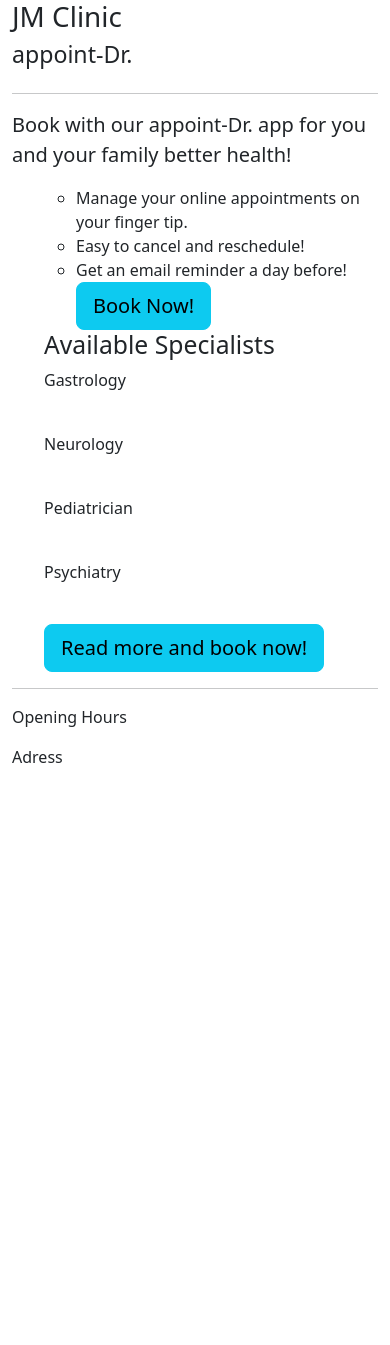
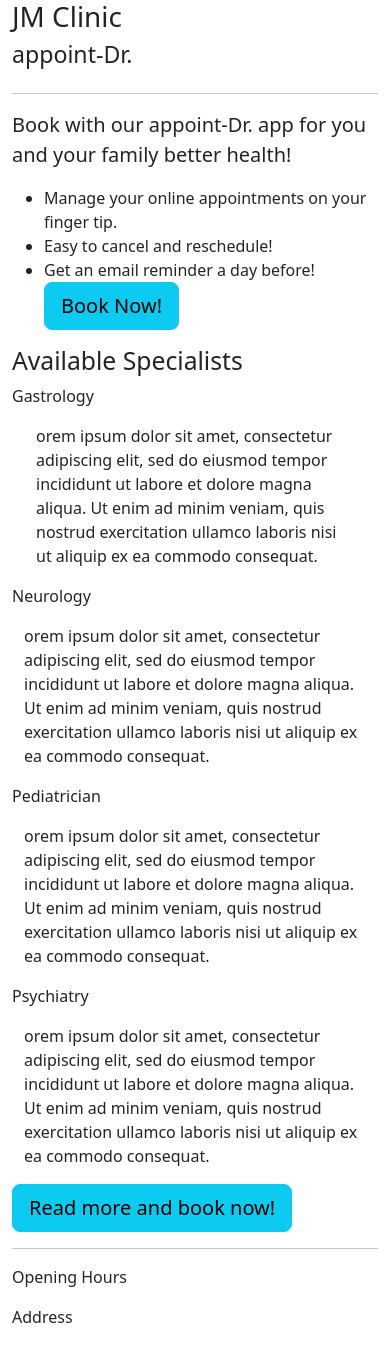
Before and after one commit to Code-Institute-Submissions/HaimanotA-appoint-Dr._OctResub, a Django app: page / in a window 390 px wide. Before the commit the page ends 763 px from the top, so only its background shows below. Run offline with Django 3.2, Linux system fonts and the light colour scheme.

Commit message:
Create a responsive grid layout for different resolutions.

```diff
--- a/booking/templates/booking/booking.html
+++ b/booking/templates/booking/booking.html
@@ -5,7 +5,7 @@
     <meta charset="UTF-8">
     <meta http-equiv="X-UA-Compatible" content="IE=edge">
     <meta name="viewport" content="width=device-width, initial-scale=1.0">
-    <title>appointDr.</title>
+    <title>appointDr./JM Clinic</title>
     <link href="https://cdn.jsdelivr.net/npm/bootstrap@5.2.0-beta1/dist/css/bootstrap.min.css" rel="stylesheet"
         integrity="sha384-0evHe/X+R7YkIZDRvuzKMRqM+OrBnVFBL6DOitfPri4tjfHxaWutUpFmBp4vmVor" crossorigin="anonymous">
     <script src="https://cdn.jsdelivr.net/npm/bootstrap@5.2.0-beta1/dist/js/bootstrap.bundle.min.js"
@@ -17,6 +17,7 @@
     <article class="container">
         <!--- Caption -->
         <div class="row">
+            <div class="col-12">
                 <section class="caption">
                     <h1>JM Clinic</h1>
                     <h3>appoint-Dr.</h3>
@@ -25,65 +26,96 @@
                     <a href="CONTACT"></a>
                 </section>
             </div>
+        </div>
         <!--- /. caption -->
         <hr>
 
-        <!--Info page -->
-        <section class="Info_page">
-            <p class="lead"><strong>Book with our appoint-Dr. app for you and your family better health!</strong></p>
+        <!--Info section -->
+
+        <section class="Info_section">
+            <div class="row">
+                <div class="col-12">
+                    <p class="lead"><strong>Book with our appoint-Dr. app for you and your family better
+                            health!</strong></p>
                     <ul>
-                <ul class="">
                         <li>Manage your online appointments on your finger tip.</li>
                         <li>Easy to cancel and reschedule!</li>
                         <li>Get an email reminder a day before!</li>
                         <button class="btn btn-info btn-lg">Book Now!</button>
                     </ul>
-
-                <h2>Available Specialists</h2>
-
-                <p>Gastrology</p>
-                <div class="row">
-                    <div class="container">
-                        <img src=" ">
-                        <img src=" ">
-                        <img src=" ">
-                    </div>
-
-                    <p>Neurology</p>
-                    <div class="container">
-                        <img src=" ">
-                        <img src=" ">
-                        <img src=" ">
                 </div>
             </div>
             <div class="row">
+        </section>
+
+        <!--Choose -->
+        <section class="catalogue">
+            <div class="row">
+                <div class="col-12">
+                    <h2>Available Specialists</h2>
+                </div>
+</div>
+<div class="row">
+    <div class="col-12 col-lg-6 col-lg-4">
+                <p>Gastrology</p>
+                        <div class="container">
+                            <div class="container">
+                                <p> orem ipsum dolor sit amet, consectetur adipiscing elit, sed do eiusmod tempor incididunt ut labore et dolore magna aliqua. Ut enim ad minim veniam, quis nostrud exercitation ullamco laboris nisi ut aliquip ex ea commodo consequat.</p>
+                                  <!-- <img src=" ">
+                            <img src=" ">
+                            <img src=" "> -->
+                        </div>
+                    </div>
+                </div>
+
+                <div class="col-12 col-lg-6 col-lg-">
+                    <p>Neurology</p>
+                    <div class="container">
+                        <p>orem ipsum dolor sit amet, consectetur adipiscing elit, sed do eiusmod tempor incididunt ut labore et dolore magna aliqua. Ut enim ad minim veniam, quis nostrud exercitation ullamco laboris nisi ut aliquip ex ea commodo consequat.</p>
+                        <!--  <img src=" ">
+                            <img src=" ">
+                            <img src=" "> -->
+                    </div>
+                </div>
+
+                <div class="col-12 col-lg-6 col-lg-3">
                     <p>Pediatrician</p>
                     <div class="container">
+                      <p> orem ipsum dolor sit amet, consectetur adipiscing elit, sed do eiusmod tempor incididunt ut labore et dolore magna aliqua. Ut enim ad minim veniam, quis nostrud exercitation ullamco laboris nisi ut aliquip ex ea commodo consequat.</p>
+                        <!-- <img src=" ">
                                 <img src=" ">
-                        <img src=" ">
-                        <img src=" ">
+                                <img src=" "> -->
+                    </div>
                 </div>
 
 
+                <div class="col-12 col-md-6 col-lg-6 col-lg-3">
                     <p>Psychiatry</p>
-                    <div class="container"></div>
-                    <div class="row">
-                        <div class="col-6">
+                    <div class="container">
+                        <p> orem ipsum dolor sit amet, consectetur adipiscing elit, sed do eiusmod tempor incididunt ut labore et dolore magna aliqua. Ut enim ad minim veniam, quis nostrud exercitation ullamco laboris nisi ut aliquip ex ea commodo consequat.</p>
+
+
+                        <!--  <img src=" ">
                                 <img src=" ">
-                            <img src=" ">
-                            <img src=" ">
-                        </div>
-                    </div>
+                                <img src=" "> -->
                     </div>
                     <button class="btn btn-info btn-lg">Read more and book now!</button>
+                </div>
+
+        </section>
         </section>
         <!--header -->
         <hr>
         <!-- footer -->
         <section>
+            <div class="row">
+                <div class="col-12">
                     <p>Opening Hours</p>
-            <p>Adress</p>
+                    <p>Address</p>
+                </div>
+            </div>
         </section>
+
         <!--/. footer-->
     </article>
 </body>
```
Lines whose indentation alone changed are shown as unchanged.
